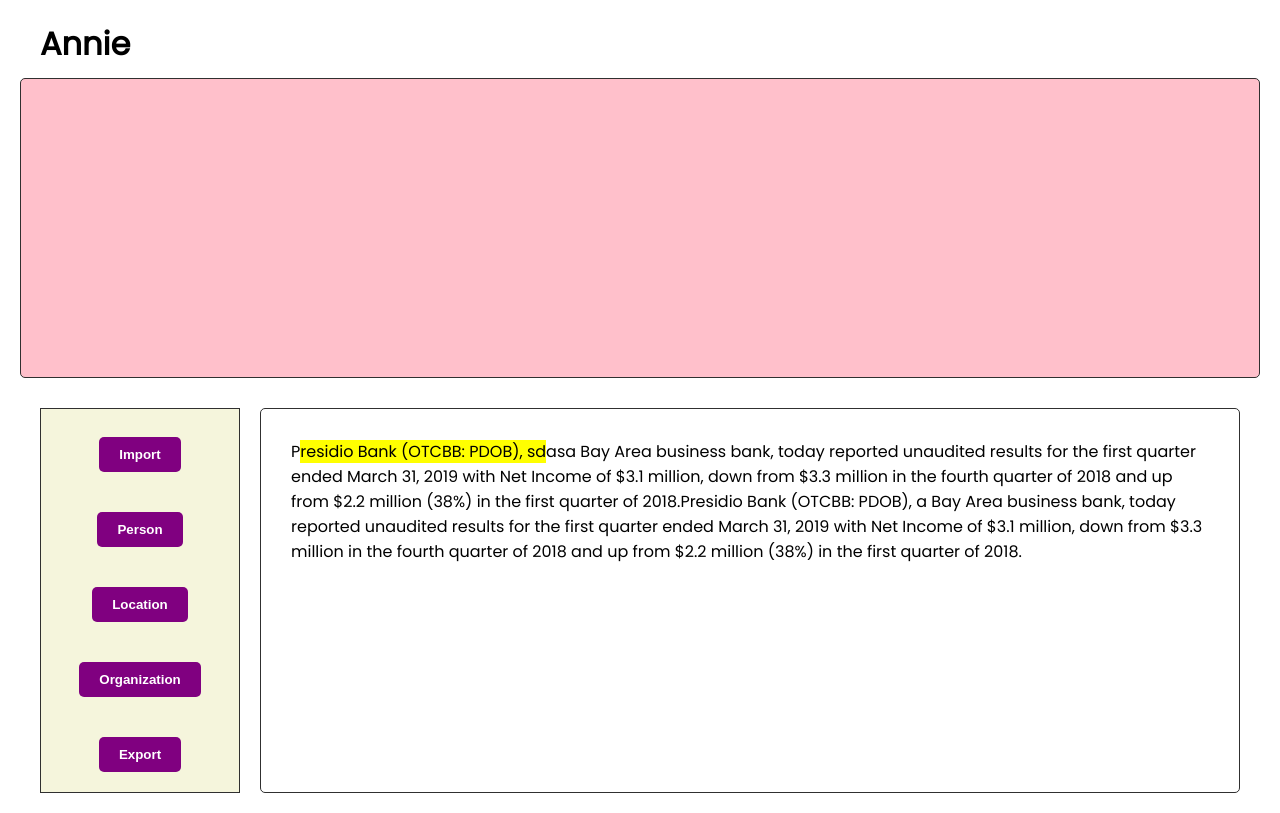
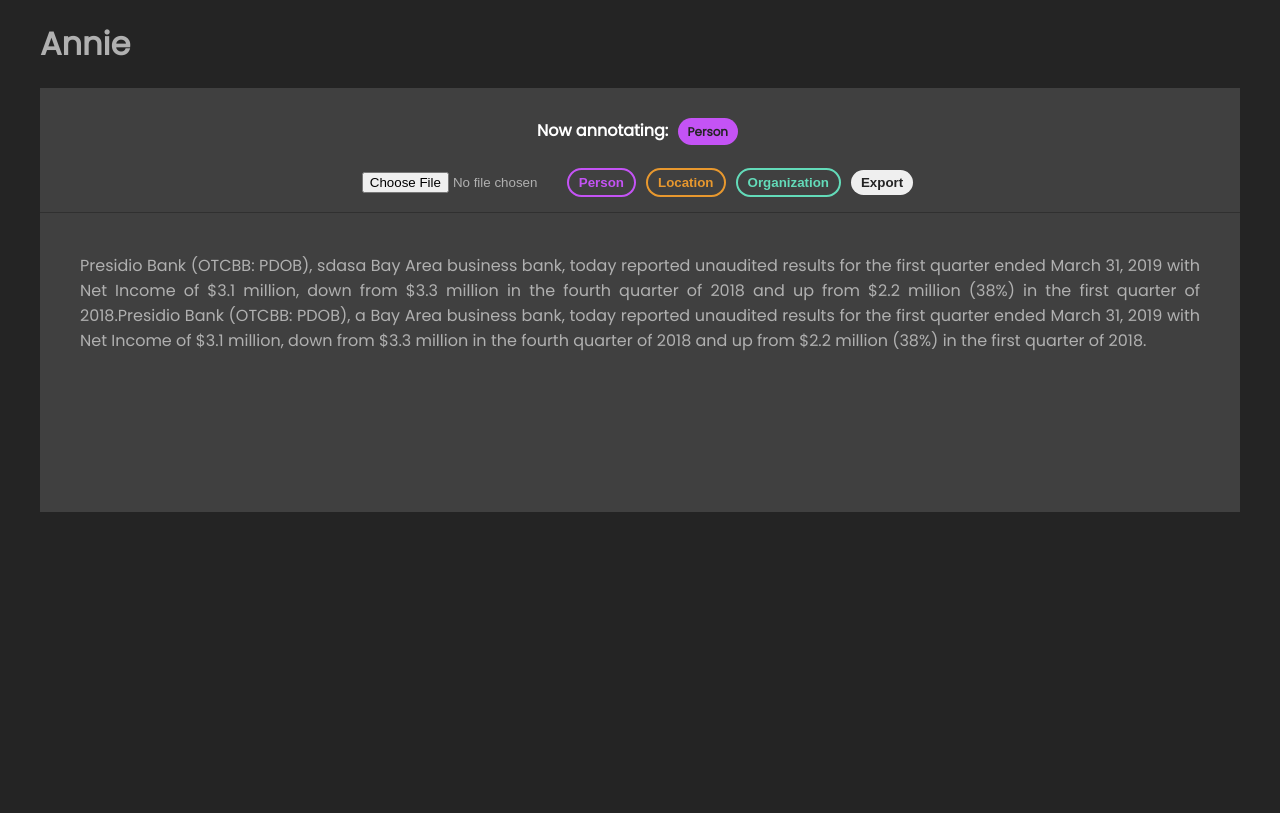
Before and after one commit to pinarhaskiris/annie, a React (Create React App) app: page / in a window 1280 px wide. Built offline with nearby package versions, Linux system fonts and the light colour scheme.

Commit message:
fixed highlighting bugs

```diff
--- a/package.json
+++ b/package.json
@@ -9,6 +9,7 @@
     "highlightable": "^1.0.7",
     "react": "^17.0.2",
     "react-dom": "^17.0.2",
+    "react-highlight-colors": "^1.0.2",
     "react-icons": "^4.2.0",
     "react-scripts": "4.0.3",
     "web-vitals": "^1.1.2"
--- a/src/App.js
+++ b/src/App.js
@@ -1,6 +1,5 @@
 import { useState } from 'react'
 
-import TopBar from './components/TopBar';
 import MainBox from './components/MainBox';
 
 function App() {
@@ -10,7 +9,6 @@
       <h1>Annie</h1>
 
       <div id='middle' className='mainItem'>
-        <TopBar />
         <MainBox />
       </div>
 
--- a/src/components/Button.js
+++ b/src/components/Button.js
@@ -1,6 +1,6 @@
-const Button = ({ text, className, onClick }) => {
+const Button = ({ text, className, onClick, id }) => {
     return (
-        <button className={ className } onClick={onClick}>
+        <button className={ className } onClick={onClick} id={id}>
             { text }
         </button>
     )
--- a/src/components/Highlight.js
+++ b/src/components/Highlight.js
@@ -21,7 +21,7 @@
   );
 };
 
-const Highlightable = ({ ranges, text, handleHighlight, deleteMark, colorClass }) => {
+const Highlightable = ({ ranges, text, handleHighlight, deleteMark, colorClass}) => {
   const onMouseUp = event => {
     if (event.target !== myRef.current) return;
     event.stopPropagation();
@@ -70,12 +70,15 @@
     const startIndex = lenPrev + range.startOffset;
     const endIndex = lenPrev + range.endOffset;
 
+
+
     handleHighlight({
       id: Math.random()
         .toString(16)
         .slice(2),
       offset: startIndex,
-      length: endIndex - startIndex
+      length: endIndex - startIndex,
+      colorClass: colorClass
     });
   };
 
@@ -94,7 +97,7 @@
       const range = ranges[i];
       const nextRange = ranges[i + 1];
       out.push(
-        <Mark key={range.id} id={range.id} removeRange={removeRange} colorClass={colorClass}>
+        <Mark key={range.id} id={range.id} removeRange={removeRange} colorClass={range.colorClass}>
           {text.slice(range.offset, range.offset + range.length + 1)}
         </Mark>
       );
@@ -103,7 +106,7 @@
 
     const lastRange = ranges[ranges.length - 1];
     out.push(
-      <Mark key={lastRange.id} id={lastRange.id} removeRange={removeRange}>
+      <Mark key={lastRange.id} id={lastRange.id} removeRange={removeRange} colorClass={lastRange.colorClass}>
         {text.slice(lastRange.offset, lastRange.offset + lastRange.length + 1)}
       </Mark>
     );
--- a/src/components/MainBox.js
+++ b/src/components/MainBox.js
@@ -5,37 +5,15 @@
 
 const MainBox = () => {
 
-    const [addToPerson, setAddToPerson] = useState (false)
+    const [addToPerson, setAddToPerson] = useState (true)
     const [addToLoc, setAddToLoc] = useState (false)
     const [addToOrg, setAddToOrg] = useState (false)
 
-    const [colorClass, setColorClass] = useState ("yellow")
+    const [colorClass, setColorClass] = useState ("personTag")
 
-    const [personRanges, setPersonRanges] = useState([
-        {
-        id: 0,
-        offset: 10,
-        length: 29
-        }
-    ]);
+    const [nowAnnotating, setNowAnnotating] = useState ("Person")
 
-    const [locRanges, setLocRanges] = useState([
-        {
-        id: 0,
-        offset: 10,
-        length: 29
-        }
-    ]);
-
-    const [orgRanges, setOrgRanges] = useState([
-        {
-        id: 0,
-        offset: 10,
-        length: 29
-        }
-    ]);
-
-    const text = `
+    const [test_text, setText] = useState (`
         Presidio Bank (OTCBB: PDOB), sdasa Bay Area business bank, today reported
         unaudited results for the first quarter ended March 31, 2019 with Net
         Income of $3.1 million, down from $3.3 million in the fourth quarter of
@@ -44,16 +22,15 @@
         results for the first quarter ended March 31, 2019 with Net Income of $3.1
         million, down from $3.3 million in the fourth quarter of 2018 and up from
         $2.2 million (38%) in the first quarter of 2018.
-    `;
+    `)
+
+    // dynamically update each category's range
+    const [personRanges, setPersonRanges] = useState([]);
+    const [locRanges, setLocRanges] = useState([]);
+    const [orgRanges, setOrgRanges] = useState([]);
 
     // to dynamically update the highligted substring
-    const [ranges, setRanges] = useState([
-        {
-        id: 0,
-        offset: 10,
-        length: 29
-        }
-    ]);
+    const [ranges, setRanges] = useState([]);
 
     // add highlight to ranges
     const handleHightlight = range => {
@@ -73,43 +50,58 @@
     // delete the highlight by filtering it out from the ranges
     const deleteMark = range => {
     setRanges(ranges.filter(r => r.id !== range));
-    // console.log(ranges.filter(r => r.id !== range));
     };
+
+    // import and display the input txt file
+    const showFile = async (e) => {
+        e.preventDefault()
+        const reader = new FileReader()
+        reader.onload = async (e) => {
+          const test_text = (e.target.result)
+          setText(test_text);
+          setRanges([]);
+        };
+        reader.readAsText(e.target.files[0])
+      }
+
 
     return (
         <div id='main' className="mainItem">
-            <div id='sidebar'>
-                <div id='functions'>
-                    <Button text='Import' className='actionBtn' />
+            <p>Now annotating: <span className={colorClass}>{nowAnnotating}</span></p>
+            <div id='topbar'>
+
+                <input type="file" accept=".txt" className="file-upload" onChange={(e) => showFile(e)} />
 
                 <div id='annCategories'>
 
-                        <Button text='Person' className='annCategoryBtn' onClick = {() => {
+                    <Button text='Person' className="annCategoryBtn" id="personBtn" onClick = {() => {
                         setAddToPerson(true)
                         setAddToLoc(false)
                         setAddToOrg(false)
-                            setColorClass("pink");
+                        setColorClass("personTag")
+                        setNowAnnotating("Person")
                     }}/>
 
-                        <Button text='Location' className='annCategoryBtn' onClick = {() => {
+                    <Button text='Location' className="annCategoryBtn" id="locBtn" onClick = {() => {
                         setAddToPerson(false)
                         setAddToLoc(true)
                         setAddToOrg(false)
-                            setColorClass("blue");
+                        setColorClass("locTag")
+                        setNowAnnotating("Location")
                     }}/>
 
-                        <Button text='Organization' className='annCategoryBtn' onClick = {() => {
+                    <Button text='Organization' className="annCategoryBtn" id="orgBtn" onClick = {() => {
                         setAddToPerson(false)
                         setAddToLoc(false)
                         setAddToOrg(true)
-                            setColorClass("green");
+                        setColorClass("orgTag")
+                        setNowAnnotating("Organization")
                     }}/>
+
 
                 </div>
 
                 <Button text='Export' className='actionBtn' />
-
-                </div>
 
             </div>
             <div id='mainBox' className="middleItem">
@@ -117,7 +109,7 @@
                     ranges={ranges}
                     handleHighlight={handleHightlight}
                     deleteMark={deleteMark}
-                    text={text}
+                    text={test_text}
                     colorClass={colorClass}
                 />
             </div>
--- a/src/components/TopBar.js
+++ /dev/null
@@ -1,11 +0,0 @@
-import Button from "./Button"
-
-const TopBar = () => {
-    return (
-        <div id='topbar' className="middleItem">
-
-        </div>
-    )
-}
-
-export default TopBar
--- a/src/index.css
+++ b/src/index.css
@@ -10,66 +10,114 @@
   margin-left: 40px;
   margin-bottom: 0px;
   padding-top: 20px;
+  color: #b0b0b0;
 }
 
 body {
   font-family: 'Poppins', sans-serif;
+  background-color: #242424;
 }
 
 button {
-  padding: 10px 20px;
-  border-radius: 5px;
+  padding: 5px 10px;
+  border-radius: 25px;
   border: none;
-  margin: 20px;
-  background-color: purple;
-  color: white;
+  margin: 5px;
+  color: #242424;
   font-weight: 800;
 }
 
-#functions {
+input {
+  max-width: 200px;
+}
+
+p {
+  color: white;
+  font-weight: 600;
   text-align: center;
-  margin-top: 1vh;
+  margin-top: 30px;
+  margin-bottom: 10px;
+}
+
+span {
+  margin: 5px;
+  font-size: 12px;
+  padding: 5px 10px;
+  border-radius: 25px;
+}
+
+#personBtn {
+  border: 2px solid #c453f5;
+  color: #c453f5;
+  background: transparent;
+  transition: 0.3s;
+}
+
+#personBtn:hover, .personTag {
+  background-color: #c453f5;
+  color: #242424;
+}
+
+.personTag:hover, .locTag:hover, .orgTag:hover {
+  opacity: 0.7;
+}
+
+#orgBtn {
+  border: 2px solid #63dbb9;
+  background: transparent;
+  color: #63dbb9;
+  transition: 0.3s;
+}
+
+#orgBtn:hover, .orgTag {
+  background-color: #63dbb9;
+  color: #242424;
+}
+
+#locBtn {
+  border: 2px solid #e8982e;
+  background: transparent;
+  color: #e8982e;
+  transition: 0.3s;
+}
+
+#locBtn:hover, .locTag {
+  background-color: #e8982e;
+  color: #242424;
 }
 
 .middleItem {
   padding: 30px;
-  border: 1px solid rgb(48, 48, 48);
-  border-radius: 5px;
+  border-top: 1px solid rgb(48, 48, 48);
   overflow: scroll;
   min-height: 300px;
 }
 
 #main {
  display: flex;
- flex-direction: row;
+ flex-direction: column;
  margin: 20px;
+ color: #b0b0b0;
+ background-color: #404040;
+}
+
+#mainBox {
+  overflow-y: scroll;
+  max-height: 50vh;
+  padding: 40px;
+  text-align: justify;
 }
 
 .mainItem {
   margin: 10px 20px;
 }
 
-#sidebar {
-  background-color: beige;
-  min-width: 200px;
-  border: 1px solid rgb(48, 48, 48);
-  margin-right: 20px;
+#topbar {
+  max-height: 100px;
+  padding: 10px;
+  display: flex;
+  flex-direction: row;
+  flex-wrap: wrap;
+  align-items: center;
+  justify-content: center;
 }
-
-#topbar {
-  height: 100px;
-  background-color: pink;
-  margin-bottom: 30px;
-}
-
-.pink {
-  background-color: pink;
-}
-
-.green {
-  background-color: green;
-}
-
-.blue {
-  background-color: blue;
-}
```
Also changed, not shown: 1 other file (tests, documents, lock files or other folders). Lines whose indentation alone changed are shown as unchanged.
